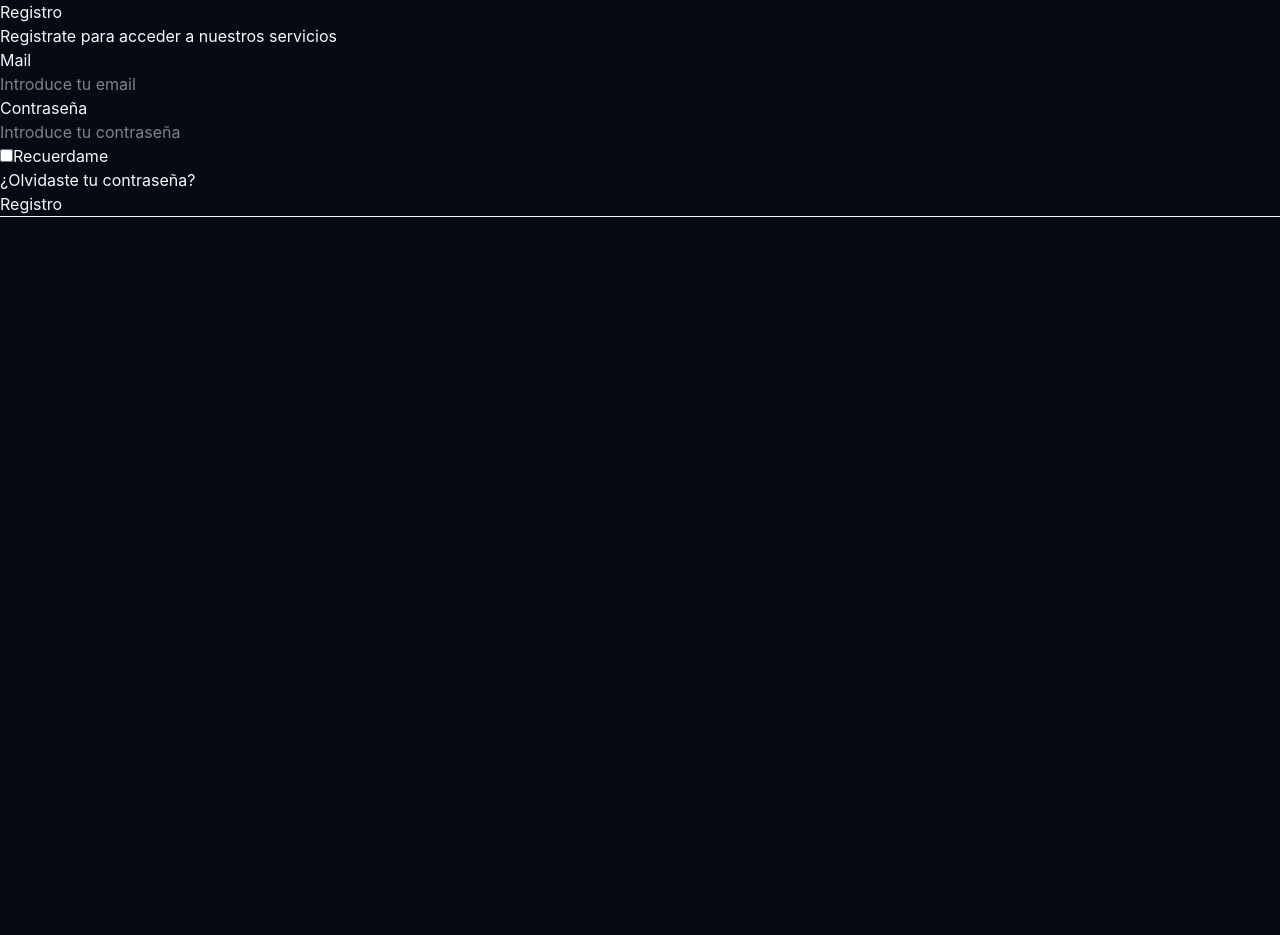
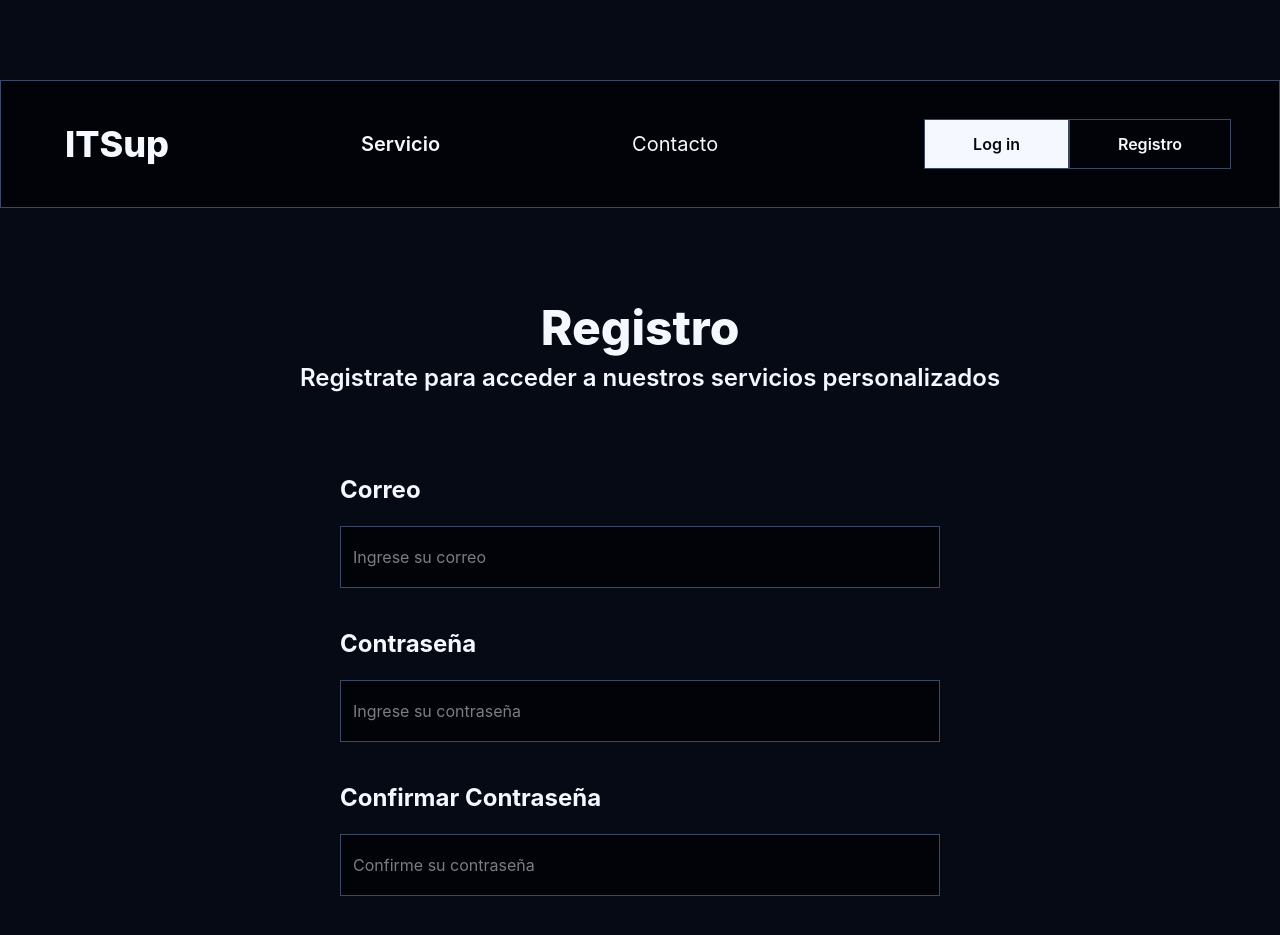
Before and after one commit to CopernicoDev/PYMES_WEB_Frontend_Angular, an Angular app: page /sign-up in a window 1280 px wide. Shown: the top 935 px of the page. Before the commit the page ends 800 px from the top, so only its background shows below. Built offline with nearby package versions, Linux system fonts and the light colour scheme.

Commit message:
Empezando a estilizar sign-up

```diff
--- a/src/app/app.routes.ts
+++ b/src/app/app.routes.ts
@@ -18,17 +18,17 @@ export const routes: Routes = [
 				loadComponent: () => import('./pages/contact/contact')
 			},
 			{
+				path: 'sign-up',
+				loadComponent: () => import('./pages/sign-up/sign-up')
+			},
+			{
+				path: 'login',
+				loadComponent: () => import('./pages/login/login')
+			},
+			{
 				path: '', redirectTo: 'home', pathMatch: 'full'
 			}
 		]
-	},
-	{
-		path: 'login',
-		loadComponent: () => import('./pages/login/login')
-	},
-	{
-		path: 'sign-up',
-		loadComponent: () => import('./pages/sign-up/sign-up'),
 	},
 	{
 		path: '**',
--- a/src/app/components/input/input.ts
+++ b/src/app/components/input/input.ts
@@ -13,6 +13,7 @@ export class Input {
   id = input.required<string>();
   type = input<string>('text');
   placeholder = input<string>('');
+  password = input<string>();
 
   control = input.required<FormControl>();
 
--- a/src/app/pages/contact/contact.html
+++ b/src/app/pages/contact/contact.html
@@ -2,8 +2,9 @@
   <h1 class="text-5xl font-extrabold">Contacto</h1>
   <h2 class="text-2xl font-semibold pl-5 pt-2.5">Conecta con nosotros</h2>
 </section>
+
 <div
-  class="grid grid-cols-[minmax(35vw,40vw)_minmax(5vw,20vw)] min-h-[80vh] max-h-[90vh] min-w-[70vw] max-w-[80vw] mx-auto mt-20 p-30 gap-x-10">
+  class="grid grid-cols-[minmax(35vw,40vw)_minmax(5vw,20vw)] min-h-[80vh] max-h-[90vh] min-w-[70vw] max-w-[80vw] mx-auto mt-10 p-30 gap-x-10">
 
   <div class="grid-cols-1 grid place-items-center">
     <div class="min-w-[600px] h-full grid content-start gap-y-20 ">
@@ -21,9 +22,6 @@
 
       <button class="bg-text hover:bg-text-muted text-bg font-semibold w-full rounded py-3">Enviar</button>
     </div>
-
-
-
   </div>
   <div class="border border-border bg-bg-dark grid place-content-center">
     imagen
--- a/src/app/pages/sign-up/sign-up.html
+++ b/src/app/pages/sign-up/sign-up.html
@@ -1,33 +1,23 @@
-<div class="contenedor">
-    <h1>Registro</h1>
-    <h2>Registrate para acceder a nuestros servicios</h2>
-    <div class="Apartado-email">
-        <form class="Registro-email">
-            <label for="email">Mail</label>
-            <div class="input-wrap">
-                <input id="email" type="email" name="email" placeholder="Introduce tu email" required>
-                <i class="fas fa-envelope input-icon" aria-hidden="true"></i>
-            </div>
-        </form>
+<div class="grid grid-cols-1 text-center mt-20">
+    <h1 class="text-5xl font-extrabold">Registro</h1>
+    <h2 class="text-2xl font-semibold pl-5 pt-2.5">Registrate para acceder a nuestros servicios personalizados</h2>
+
+</div>
+
+
+<div class="grid grid-cols-1 min-w-[40vw] max-w-[50vw] min-h-[50vh] max-h-[70vh] mt-10 mx-auto p-10 place-items-center">
+    <div class="min-w-[600px] h-full grid content-start gap-y-10 ">
+        <app-input label="Correo" id="email" placeholder="Ingrese su correo"
+            [control]="singUpForm.controls.email"></app-input>
+        <app-input label="Contraseña" id="password" placeholder="Ingrese su contraseña"
+            [control]="singUpForm.controls.password"></app-input>
+        <app-input label="Confirmar Contraseña" id="confirmPassword" placeholder="Confirme su contraseña"
+            [control]="singUpForm.controls.confirmPassword"></app-input>
+        <label class="grid grid-cols-[auto_1fr] border border-border gap-x-2 items-center cursor-pointer">
+            <input type="checkbox" name="remember" id="remember"
+                class="w-5 h-5 accent-[#8A8A8A] cursor-pointer row-start-1 col-start-1">
+            <span class="border border-border">Recuerdame</span>
+        </label>
+        <button class="bg-text hover:bg-text-muted text-bg font-semibold w-full rounded py-3">Registrarse</button>
     </div>
-    <div class="Apartado-contraseña">
-        <form action="/registro" method="post" class="Registro-contrasena">
-            <label for="contrasena">Contraseña</label>
-            <div class="input-wrap">
-                <input id="contrasena" type="password" name="contrasena" placeholder="Introduce tu contraseña" required>
-                <i class="fas fa-lock input-icon" aria-hidden="true"></i>
-            </div>
-        </form>
-    </div>
-    <div class="Finalización-registro">
-        <div class="checkbox-container">
-            <input type="checkbox" id="recuerdame" name="recuerdame">
-            <label for="recuerdame">Recuerdame</label>
-        </div>
-        <p>¿Olvidaste tu contraseña?</p>
-    </div>
-    <div class="boton-registro-wrap">
-        <button type="submit" class="boton-registro">Registro</button>
-    </div>
-    <hr>
 </div>
--- a/src/app/pages/sign-up/sign-up.ts
+++ b/src/app/pages/sign-up/sign-up.ts
@@ -1,11 +1,19 @@
 import { Component } from '@angular/core';
+import { FormControl, FormGroup } from '@angular/forms';
+import { Input } from "../../components/input/input";
 
 @Component({
   selector: 'app-sign-up',
-  imports: [],
+  imports: [Input],
   templateUrl: './sign-up.html',
   styleUrl: './sign-up.css',
 })
 export default class SignUp {
 
+  singUpForm = new FormGroup({
+    email: new FormControl<string>(''),
+    password: new FormControl<string>(''),
+    confirmPassword: new FormControl<string>(''),
+  })
+
 }
```
